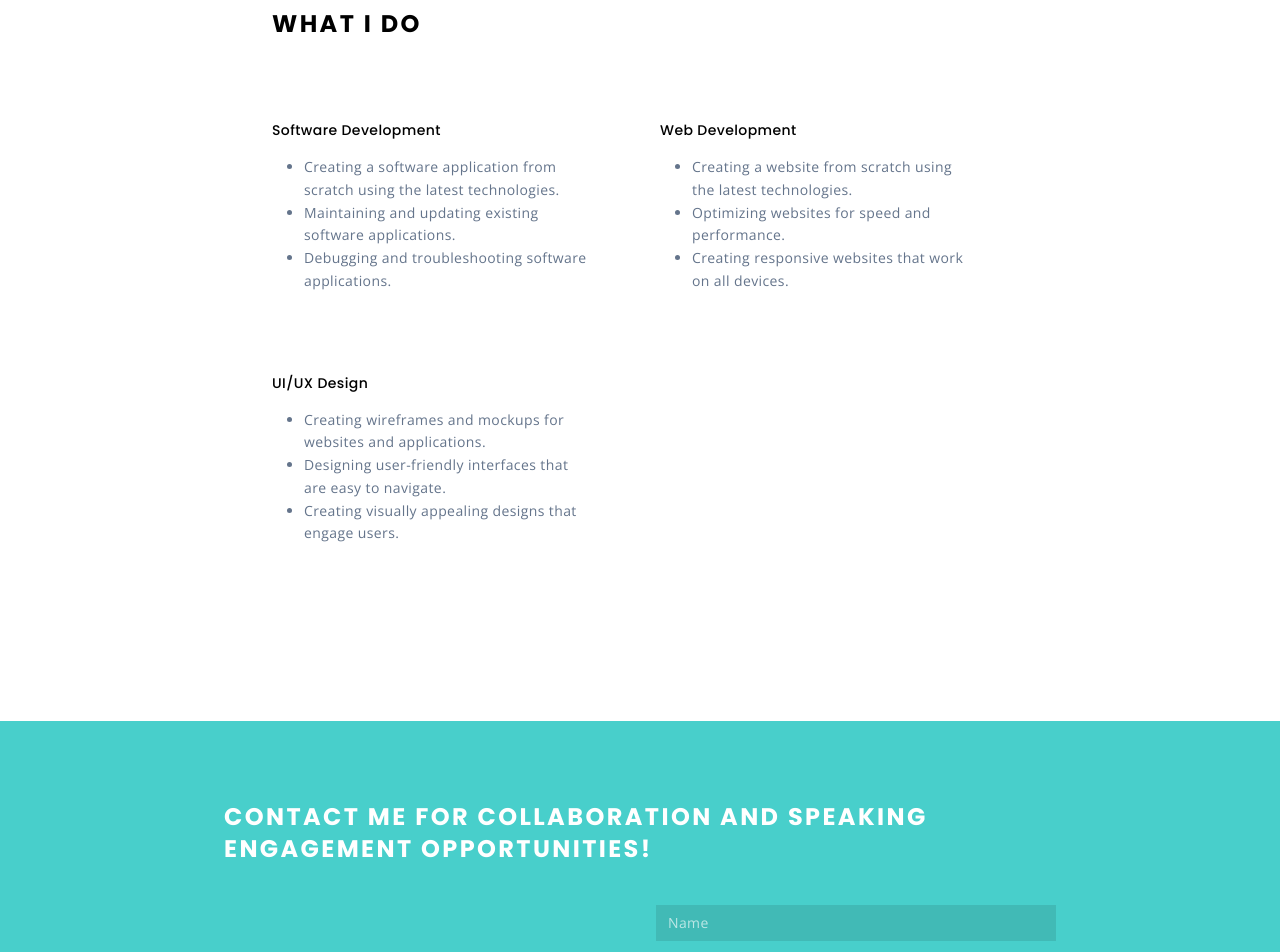
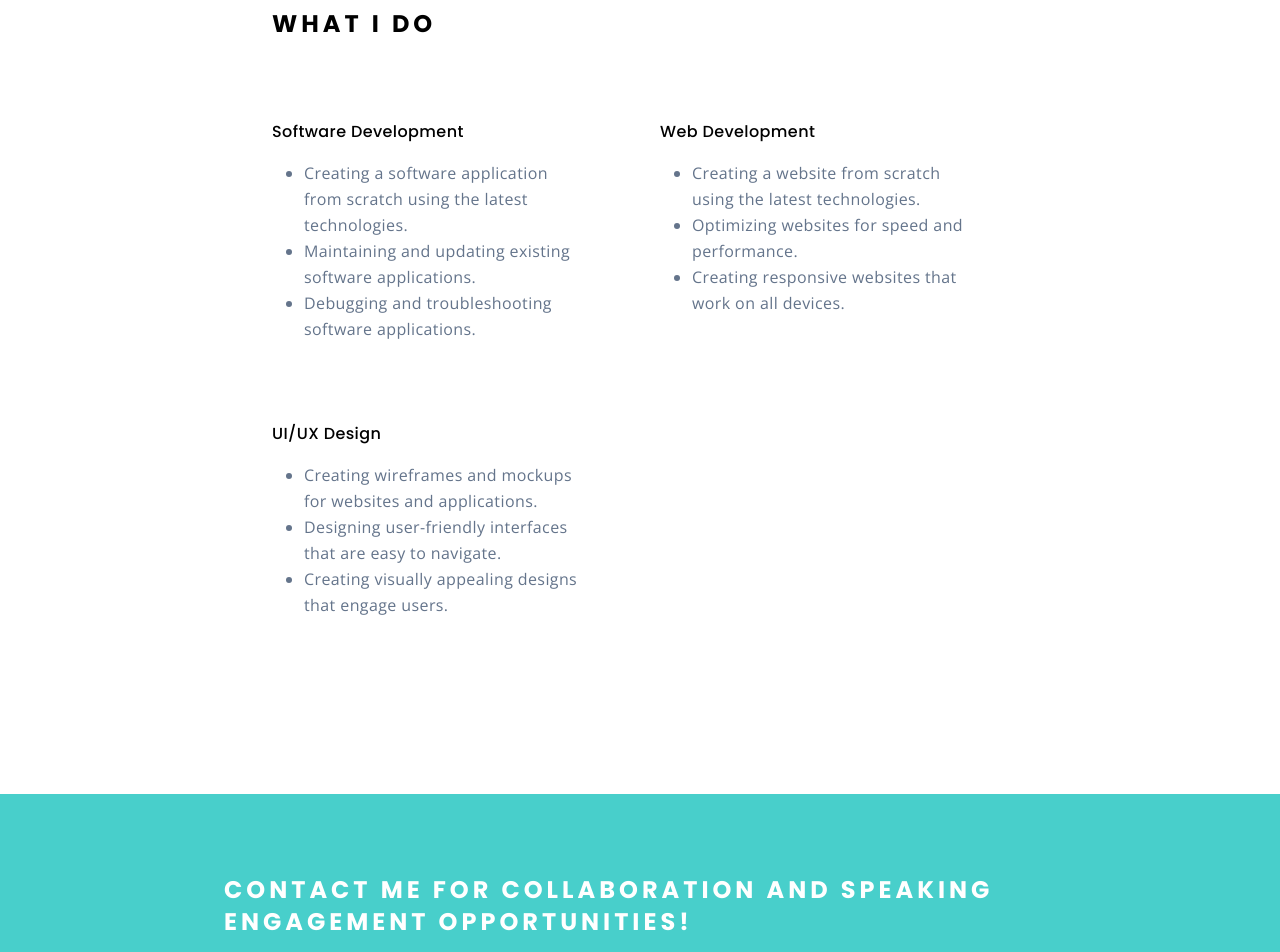
Before and after one commit to faridreaming/portfolio-react-js, a React (Vite) app: page / in a window 1280 px wide. Shown: the part 1300-2252 px from the top of the page. Built offline with nearby package versions, Linux system fonts and the light colour scheme.

Commit message:
fix: fix some styles

```diff
--- a/src/components/Footer.jsx
+++ b/src/components/Footer.jsx
@@ -6,7 +6,7 @@ const Footer = () => {
   return (
     <footer className="mt-12 w-full bg-primary sm:mt-24">
       <div className="container mx-auto max-w-4xl px-8 py-10 sm:pb-48 sm:pt-20">
-        <h2 className="mb-8 font-poppins font-bold uppercase tracking-widest text-white sm:mb-10 sm:text-2xl">
+        <h2 className="mb-8 font-poppins text-xl font-bold uppercase tracking-[.25rem] text-white sm:mb-10 sm:text-2xl">
           Contact me for collaboration and speaking engagement opportunities!
         </h2>
         <div className="grid gap-8 sm:grid-cols-2">
--- a/src/components/Socials.jsx
+++ b/src/components/Socials.jsx
@@ -2,7 +2,7 @@ import { github, linkedin, instagram } from "../assets/icons";
 
 const Socials = () => {
   return (
-    <div className="flex gap-4 sm:self-center">
+    <div className="flex gap-4 sm:self-center [&>a:hover]:opacity-50 [&>a]:transition">
       <a href="https://github.com/faridreaming/" target="_blank" rel="noreferrer">
         <img src={github} alt="Github" className="w-6 invert" />
       </a>
--- a/src/components/WhatIDo.jsx
+++ b/src/components/WhatIDo.jsx
@@ -1,8 +1,10 @@
 const WhatIDo = () => {
   return (
     <div className="container mx-auto max-w-4xl px-8 py-10 sm:p-20">
-      <h2 className="mb-10 font-poppins text-2xl font-bold uppercase tracking-widest text-black sm:mb-20">What I Do</h2>
-      <div className="sm:text-md grid gap-10 text-sm sm:grid-cols-2 sm:gap-y-20">
+      <h2 className="mb-8 font-poppins text-xl font-bold uppercase tracking-[.25rem] text-black sm:mb-20 sm:text-2xl">
+        What I Do
+      </h2>
+      <div className="grid gap-10 text-sm sm:grid-cols-2 sm:gap-y-20 sm:text-base">
         <div>
           <h3 className="mb-4 font-poppins font-medium text-black">Software Development</h3>
           <ul className="list-outside list-disc px-8 leading-relaxed">
```
